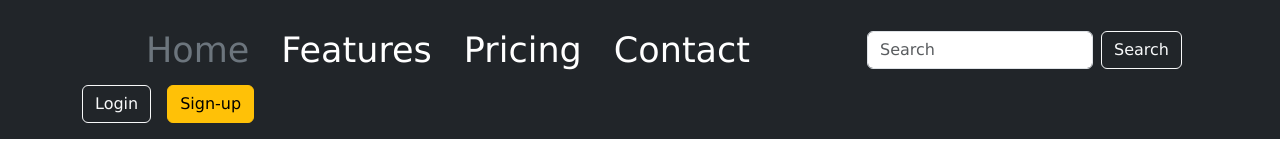
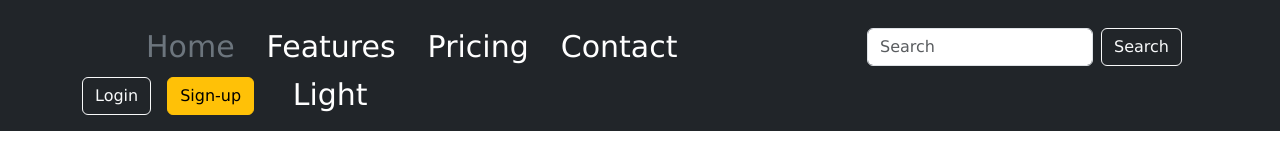
Before and after one commit to 6gDav/GetYWeather, a React (Vite) app: page / in a window 1280 px wide. Shown: the top 165 px of the page. Built offline with nearby package versions, Linux system fonts and the light colour scheme.

Commit message:
Theme mode changeing is added to the app.

```diff
--- a/index.html
+++ b/index.html
@@ -2,7 +2,7 @@
 <html lang="en">
   <head>
     <meta charset="utf-8" />
-    <title>Ionic App</title>
+    <title>Weather App</title>
 
     <base href="/" />
 
--- a/src/App.tsx
+++ b/src/App.tsx
@@ -45,7 +45,7 @@ setupIonicReact();
 
 const App: React.FC = () => (
   <IonApp>
-    <IonContent className='body'>
+    <IonContent className="body" scrollY={true}>
       <IonReactRouter>
         <div>
           <AppBar />
--- a/src/Components/AppBar_and_UserInputsInBar/AppBar.tsx
+++ b/src/Components/AppBar_and_UserInputsInBar/AppBar.tsx
@@ -1,4 +1,4 @@
-import React, { useReducer, useRef } from 'react';
+import React, { useReducer, useRef, useState } from 'react';
 
 import './Styles/AppBar.css';
 
@@ -7,6 +7,8 @@ import Infos from '../UserDate/UserDate'
 import { makeToWorkTheClok } from '../Clock/MakeWorkTheClock';
 
 const AppBar: React.FC = () => {
+
+    //Search input manager
 
     const searchButtomRef = useRef<HTMLButtonElement>(null);    //No type
     const searchInputRef = useRef<HTMLInputElement>(null);  //No type
@@ -18,6 +20,21 @@ const AppBar: React.FC = () => {
             makeToWorkTheClok();
         }
     };
+
+    //Theme switcher
+
+    const [darkMode, setDarkMode] = useState<boolean>(false);
+    const [themeText, setthemeText] = useState<string>('Light');
+
+    const handleThemeChange = (e: React.ChangeEvent<HTMLInputElement>) => {
+        setDarkMode(prevDarkMode => {
+            document.documentElement.style.setProperty("--ion-background-color", prevDarkMode ? "#ffffff" : "#000000");
+            document.documentElement.style.setProperty("--ion-text-color", prevDarkMode ? "#000000" : "#ffffff");
+            setthemeText(prevDarkMode ? 'Dark' : 'Light');
+            return !prevDarkMode;
+        });
+    };
+
 
     return (
         <header className="p-3 text-bg-dark">
@@ -42,7 +59,10 @@ const AppBar: React.FC = () => {
 
                     <div className="text-end d-flex gap-2">
                         <button type="button" className="btn btn-outline-light me-2">Login</button>
-                        <button type="button" className="btn btn-warning">Sign-up</button>
+                        <button type="button" className="btn btn-warning  me-2">Sign-up</button>
+                        <label htmlFor="themeMode" className='textFontSizeOfHader'>
+                        <input type="checkbox" id="themeMode" onChange={handleThemeChange} /> {themeText}
+                        </label>
                     </div>
                 </div>
             </div>
--- a/src/Components/AppBar_and_UserInputsInBar/Styles/AppBar.css
+++ b/src/Components/AppBar_and_UserInputsInBar/Styles/AppBar.css
@@ -1,3 +1,7 @@
 .textFontSizeOfHader {
-    font-size: 35px;
+    font-size: 30px;
 }
+
+#themeMode {
+    visibility: hidden;
+}
--- a/src/global.css
+++ b/src/global.css
@@ -4,6 +4,7 @@
     margin: 0;
     padding: 0;
     box-sizing: border-box;
+    overflow-y: auto;
 }
 
 .main-div {
```
